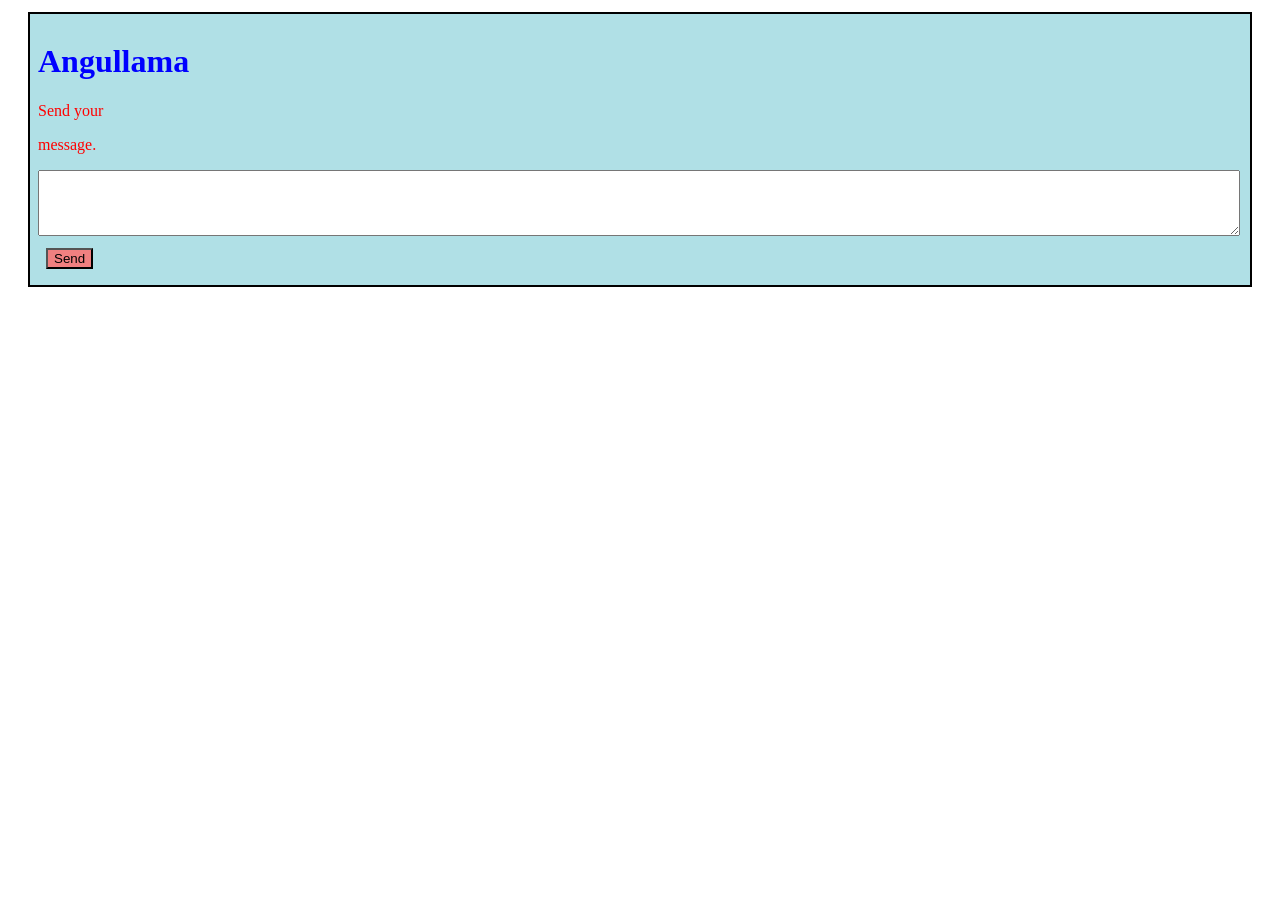
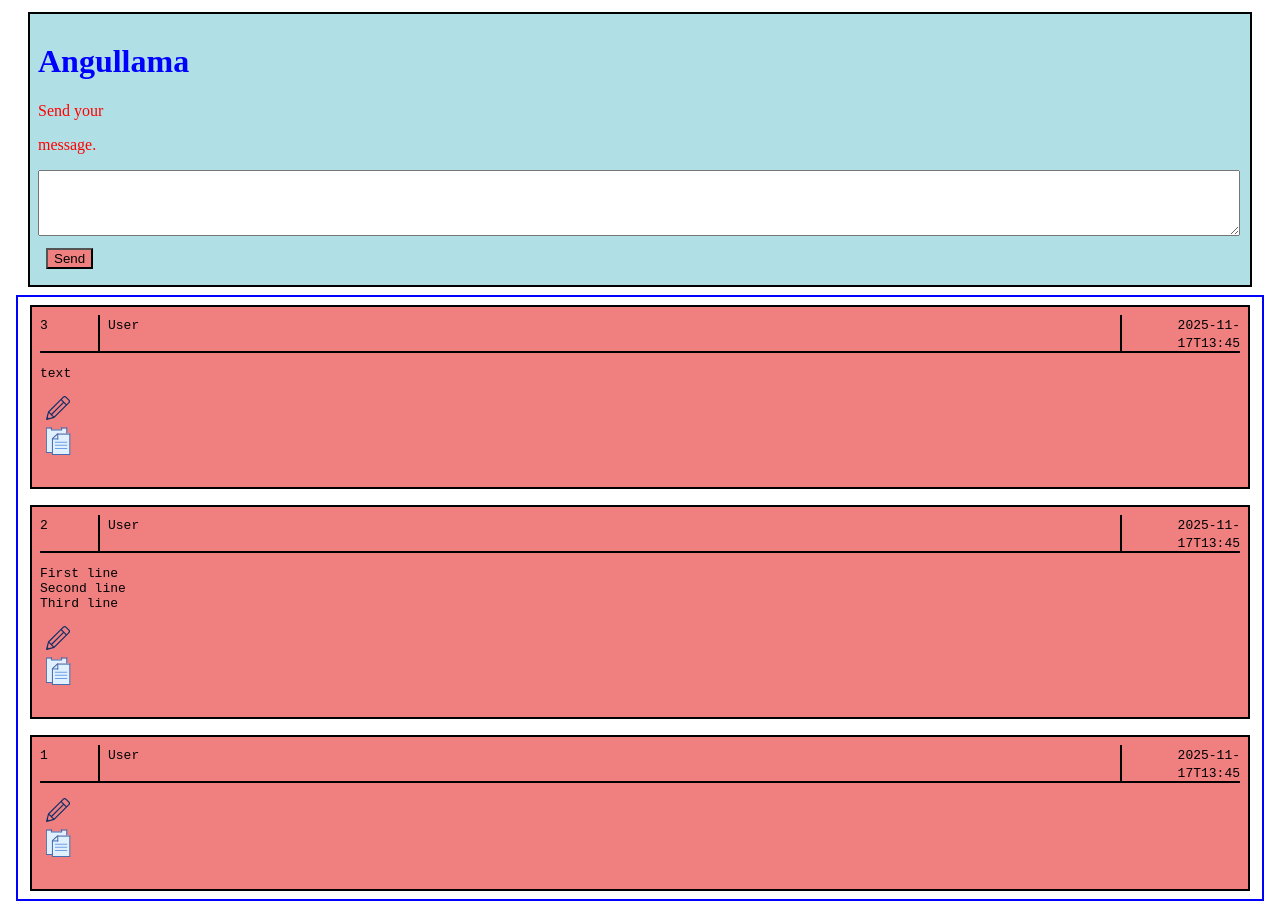
Before and after one commit to SamFernFer/Angullama, an Angular app: page / in a window 1280 px wide. Before the commit the page ends 800 px from the top, so only its background shows below. Built offline with nearby package versions, Linux system fonts and the light colour scheme.

Commit message:
Trying to position the copy button to the correct position to the right of the pencil button.

```diff
--- a/src/app/app.css
+++ b/src/app/app.css
@@ -59,6 +59,7 @@ p {
     white-space: pre-line;
 }
 .message-button {
+    display: inline-block;
     cursor: pointer;
     background-color: transparent;
     border: none;
--- a/src/app/app.html
+++ b/src/app/app.html
@@ -30,16 +30,17 @@
           <div class="message-string">
             <pre>{{message.msg}}</pre>
           </div>
-          <div>
+          <div style="display: gird; grid-template-columns: 5% 5%">
             <div>
-
-            </div>
               <button class="message-button">
                 <img src="pencil.svg">
               </button>
+            </div>
+            <div>
               <button class="message-button">
                 <img src="copy.svg">
               </button>
+            </div>
           </div>
         </div>
       }
--- a/src/app/app.ts
+++ b/src/app/app.ts
@@ -20,7 +20,23 @@ export class App {
   @ViewChild("msgInput")
   msgInput!: ElementRef<HTMLTextAreaElement>;
   timestamp: string = "ERROR";
-  messageList: ChatMessage[] = [];
+  messageList: ChatMessage[] = [
+    {
+      msg: "text",
+      timestamp: "2025-11-17T13:45",
+      id: 3
+    },
+    {
+      msg: "First line\nSecond line\nThird line",
+      timestamp: "2025-11-17T13:45",
+      id: 2
+    },
+    {
+      msg: "",
+      timestamp: "2025-11-17T13:45",
+      id: 1
+    }
+  ];
   protected readonly title = signal('Angullama');
 
   submit(): void {
```
Also changed, not shown: public/copy.svg.
